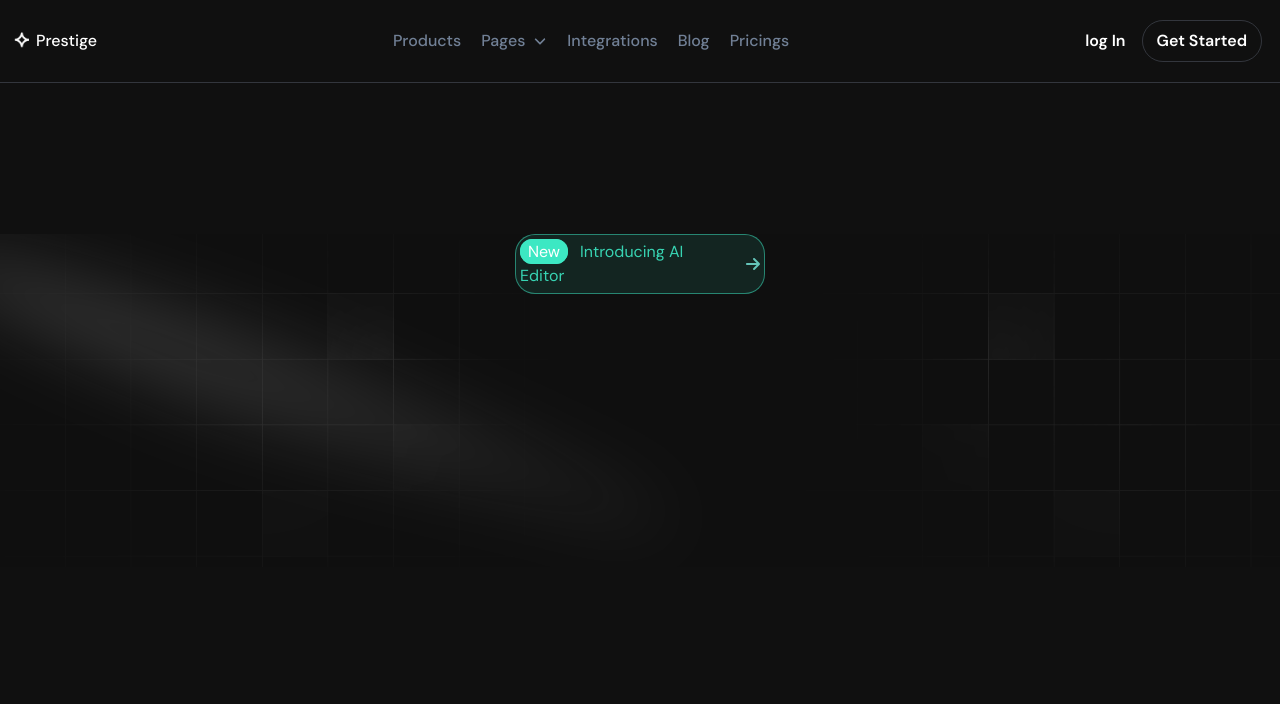
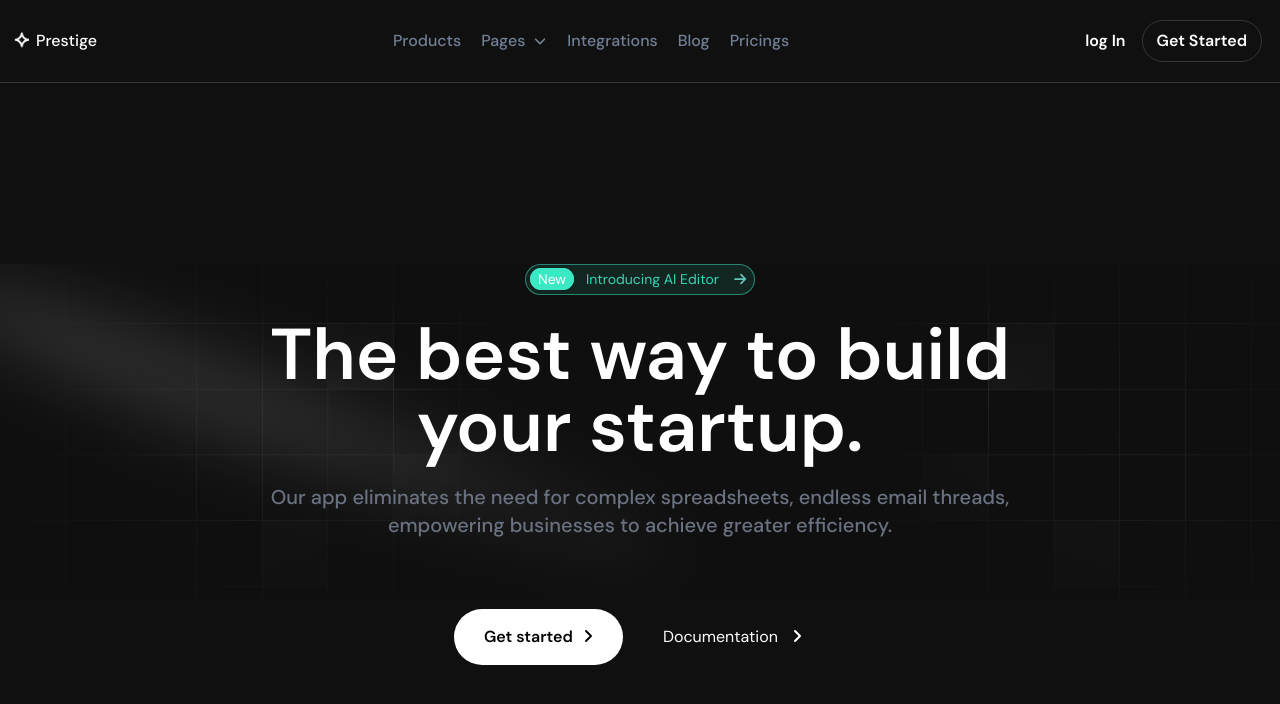
Before and after one commit to azmaeenmahtab/Prestige, a React (Vite) app: page / in a window 1280 px wide. Shown: the top 704 px of the page. Built offline with nearby package versions, Linux system fonts and the light colour scheme.

Commit message:
hero done

```diff
--- a/src/components/hero.jsx
+++ b/src/components/hero.jsx
@@ -1,28 +1,35 @@
  import heroImg from "../assets/bg-img.png";
   import { FontAwesomeIcon } from '@fortawesome/react-fontawesome';
-
+import { faAngleDown, faAngleRight, faRotate } from '@fortawesome/free-solid-svg-icons';
 import { faArrowRight } from "@fortawesome/free-solid-svg-icons";
 
  const Hero = () => {
 
 
-    return (<><div className=" bg-no-repeat bg-cover w-screen bg-center h-[333px] flex flex-col items-center"
+    return (<><div className=" bg-no-repeat bg-cover w-screen bg-center h-[333px] flex flex-col items-center mt-[60px]"
             style={{ backgroundImage: `url(${heroImg})` }}>
 
         {/* Ai button */}
-    <div className="text-white w-[250px]">
-        <a href="" className="flex items-center gap-[15px] border border-[#3CE8C3]/50 px-[4px] py-[5px] rounded-[20px] bg-[#3CE8C3]/10">
+    <div className="text-white w-[230px] text-[14px]">
+        <a href="" className="flex items-center gap-[15px] border border-[#3CE8C3]/50 px-[4px] py-[4px] rounded-[20px] bg-[#3CE8C3]/10">
             <p><span className="mr-3 border border-[#3CE8C3] px-[7px] py-[1px] rounded-[12px] bg-[#3CE8C3]">New</span><span className="text-[#3CE8C3]/90">Introducing AI Editor</span></p>
             <FontAwesomeIcon icon={faArrowRight} style={{color: "#64c4b9",}} />
         </a>
 
     </div>
     {/* title */}
-    <div></div>
+    <div className="text-[72px]/18 text-white font-semibold text-center max-w-[800px] mt-6" >
+        <h5 className="">The best way to build your startup.</h5>
+    </div>
     {/* description */}
-    <div></div>
+    <div className="text-gray-500 text-xl font-medium text-center max-w-[800px] mt-5">
+        <p>Our app eliminates the need for complex spreadsheets, endless email threads, empowering businesses to achieve greater efficiency.</p>
+    </div>
     {/* 2 buttons */}
-    <div></div>
+    <div className="flex gap-4 mt-[70px]">
+    <button className=" text-black bg-white rounded-full font-semibold px-[30px] py-[16px] ">Get started<FontAwesomeIcon icon={faAngleRight} style={{color: "#000000",marginLeft:"10px"}} /></button>
+    <button className="px-6 py-3 text-white">Documentation <FontAwesomeIcon icon={faAngleRight} style={{color: "white",marginLeft:"10px"}} /></button>
+</div>
     </div></>)
 }
 
--- a/src/components/navbar.jsx
+++ b/src/components/navbar.jsx
@@ -7,7 +7,7 @@ import { useState } from 'react';
     const [isDropDownOpenProducts, setIsDropDownOpenProducts] = useState(false)
     return (
     <div className="fixed top-0">
-    <div className="flex justify-between items-center w-[1280px] mx-auto py-[20px] px-[10px]  ">
+    <div className="flex justify-between items-center max-w-[1280px] mx-auto py-[20px] px-[10px]  ">
         <div className="flex gap-[4px] items-center">
             <img src="../src/assets/logo-removebg-preview.png" className="w-[22px] h-[20px] mb-[4px]" alt="" />
             <p className="text-white font-medium text-[16px]">Prestige</p>
```
